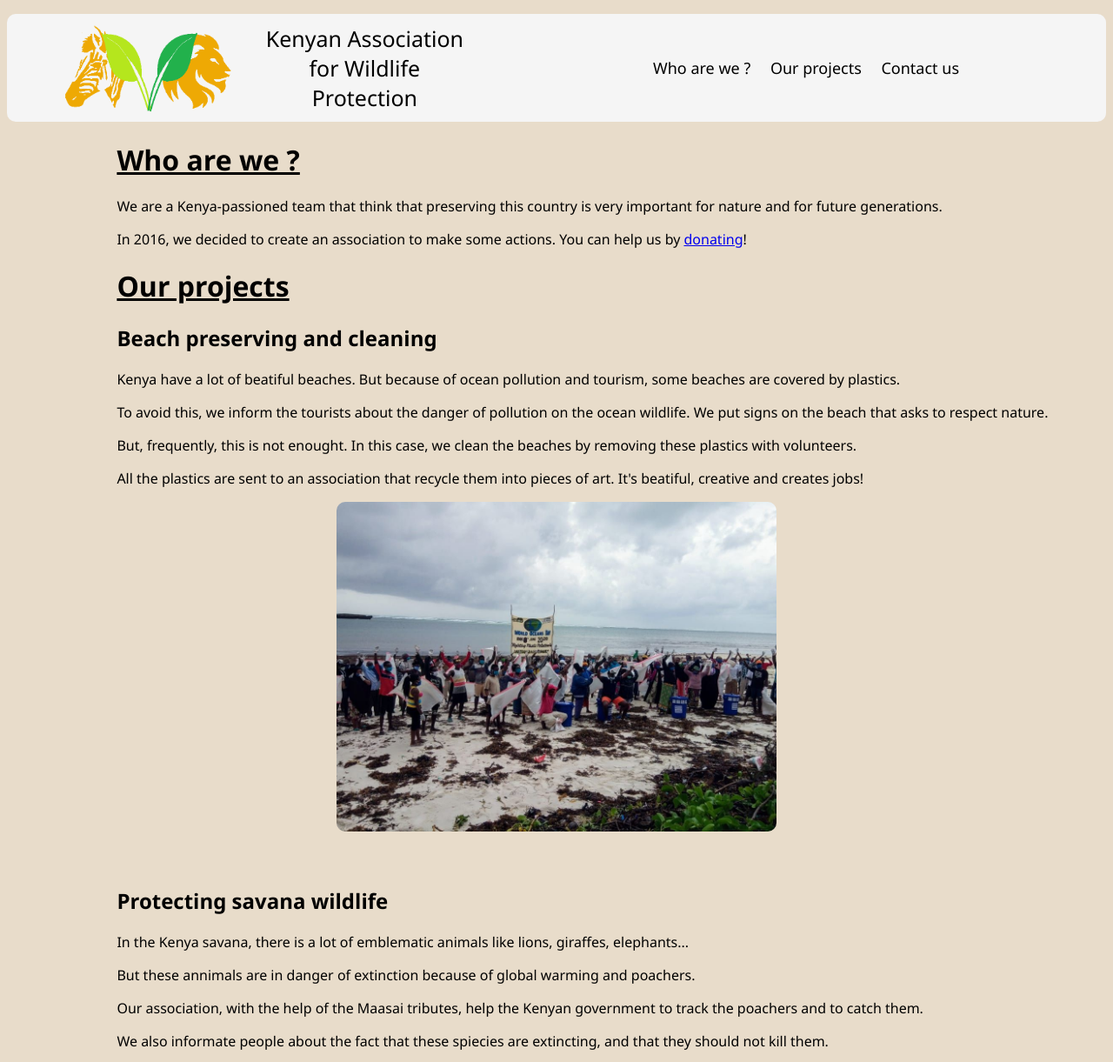
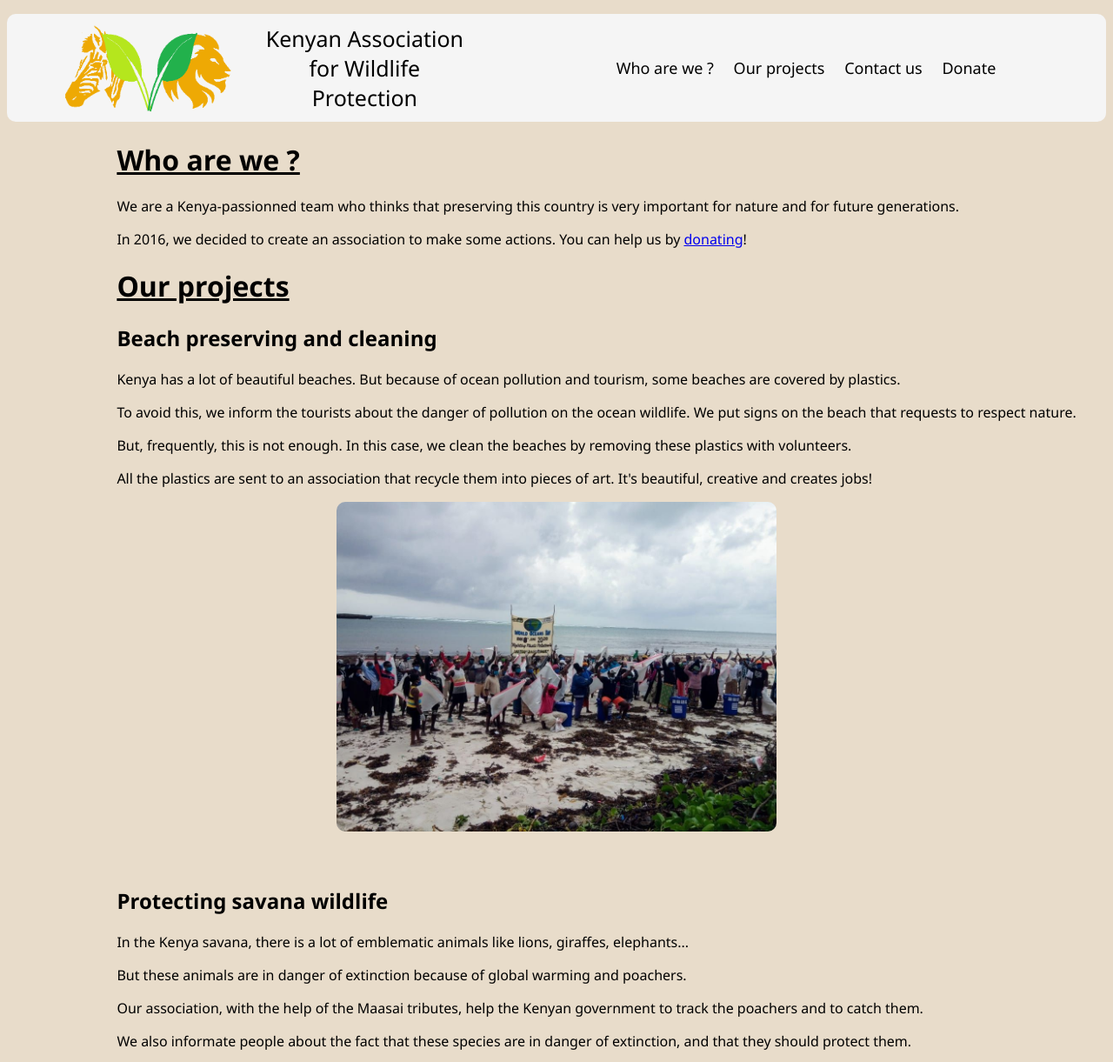
Before and after one commit to jd-develop/englishhomeworkwebsite, a plain HTML site: page index.html in a window 1280 px wide. Shown: the top 1221 px of the page at 87% size. Drawn offline with Linux system fonts and the light colour scheme.

Commit message:
fix texts

```diff
--- a/index.html
+++ b/index.html
@@ -18,6 +18,7 @@
                         <li><a href="#whoarewe">Who are we ?</a></li>
                         <li><a href="#ourproject">Our projects</a></li>
                         <li><a href="#contactus">Contact us</a></li>
+                        <li><a href="https://www.example.com">Donate</a></li>
                     </ul>
                 </nav>
             </li>
@@ -29,7 +30,7 @@
             Who are we ?
         </h1>
 
-        <p>We are a Kenya-passioned team that think that preserving this country is very important for nature and for future generations.</p>
+        <p>We are a Kenya-passionned team who thinks that preserving this country is very important for nature and for future generations.</p>
         <p>In 2016, we decided to create an association to make some actions. You can help us by <a href="https://www.youtube.com/watch?v=dQw4w9WgXcQ">donating</a>!</p>
 
         <h1 id="ourproject">
@@ -39,10 +40,10 @@
             Beach preserving and cleaning
         </h2>
 
-        <p>Kenya have a lot of beatiful beaches. But because of ocean pollution and tourism, some beaches are covered by plastics.</p>
-        <p>To avoid this, we inform the tourists about the danger of pollution on the ocean wildlife. We put signs on the beach that asks to respect nature.</p>
-        <p>But, frequently, this is not enought. In this case, we clean the beaches by removing these plastics with volunteers.</p>
-        <p>All the plastics are sent to an association that recycle them into pieces of art. It's beatiful, creative and creates jobs!</p>
+        <p>Kenya has a lot of beautiful beaches. But because of ocean pollution and tourism, some beaches are covered by plastics.</p>
+        <p>To avoid this, we inform the tourists about the danger of pollution on the ocean wildlife. We put signs on the beach that requests to respect nature.</p>
+        <p>But, frequently, this is not enough. In this case, we clean the beaches by removing these plastics with volunteers.</p>
+        <p>All the plastics are sent to an association that recycle them into pieces of art. It's beautiful, creative and creates jobs!</p>
         <center>
             <img src="cleanbeach.jpg" alt="Cleaning the beach with nice people." width="40%" height="auto"></img>
         </center>
@@ -53,9 +54,9 @@
         </h2>
 
         <p>In the Kenya savana, there is a lot of emblematic animals like lions, giraffes, elephants...</p>
-        <p>But these annimals are in danger of extinction because of global warming and poachers.</p>
+        <p>But these animals are in danger of extinction because of global warming and poachers.</p>
         <p>Our association, with the help of the Maasai tributes, help the Kenyan government to track the poachers and to catch them.</p>
-        <p>We also informate people about the fact that these spiecies are extincting, and that they should not kill them.</p>
+        <p>We also informate people about the fact that these species are in danger of extinction, and that they should protect them.</p>
         <center>
             <img src="lion.jpg" alt="We must preserve lions." width="40%" height="auto"></img>
         </center>
@@ -64,12 +65,13 @@
             Contact us
         </h1>
 
-        <p>Contact us by <a href="https://www.youtube.com/watch?v=dQw4w9WgXcQ">sending a mail</a>. We answer all your questions!</p>
+        <p>Contact us by <a href="mailto://example@example.com">sending a mail</a>. We answer all your questions!</p>
     </body>
 
     <footer>
         <p>This website was made for an English homework. This is the final task of 'Preserving Kenya' sequence.<br>
         This association is PURELY FICTIONAL. Any similarity with any real person or association is PURELY INCIDENTAL!<br>
+        But you can donate anyway...<br>
         <a href='https://github.com/jd-develop/englishhomeworkwebsite'>Access the source code of the website by following this link.</a><br>
         Handcrafted by me in Januray 2022.</p>
     </footer>
```
